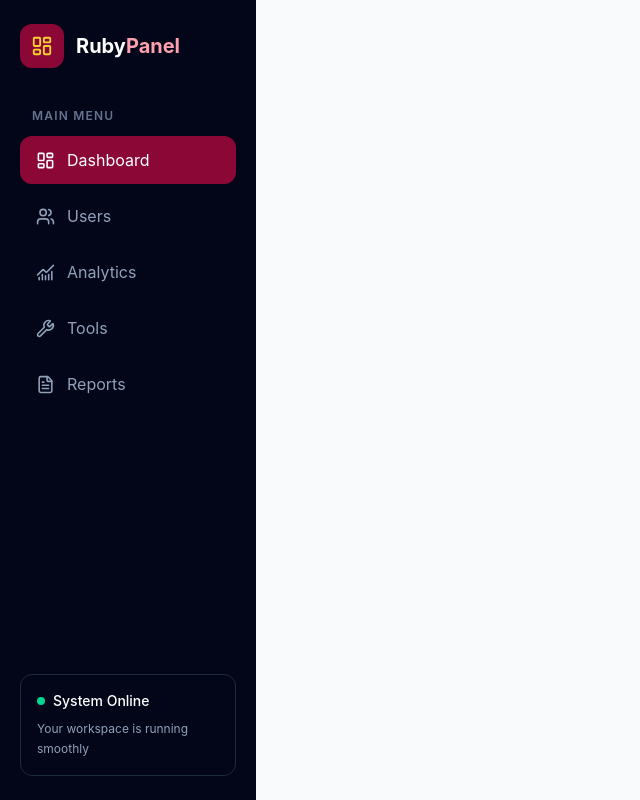
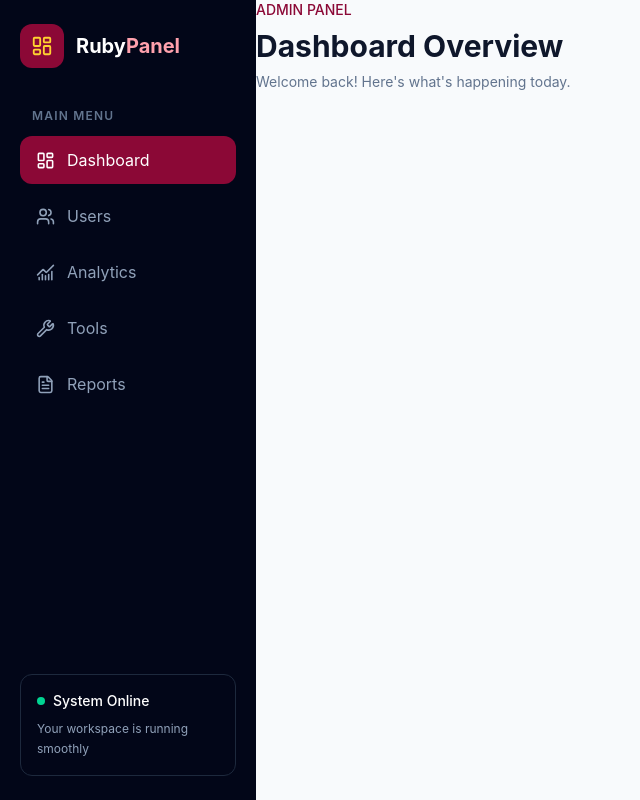
Before and after one commit to zibanoori/rubypanel, a React (Vite) app: page / in a window 1280 px wide. Shown: the whole page, without its empty margins (0-640 px from the left). Built offline with nearby package versions, Linux system fonts and the light colour scheme.

Commit message:
feat: compose dashboard from Sidebar and Main

```diff
--- a/src/App.jsx
+++ b/src/App.jsx
@@ -1,9 +1,10 @@
 import Sidebar from './components/Sidebar'
-
+import Main from './components/Main'
 function App() {
   return (
     <>
       <Sidebar />
+      <Main />
 
     </>
   )
```
